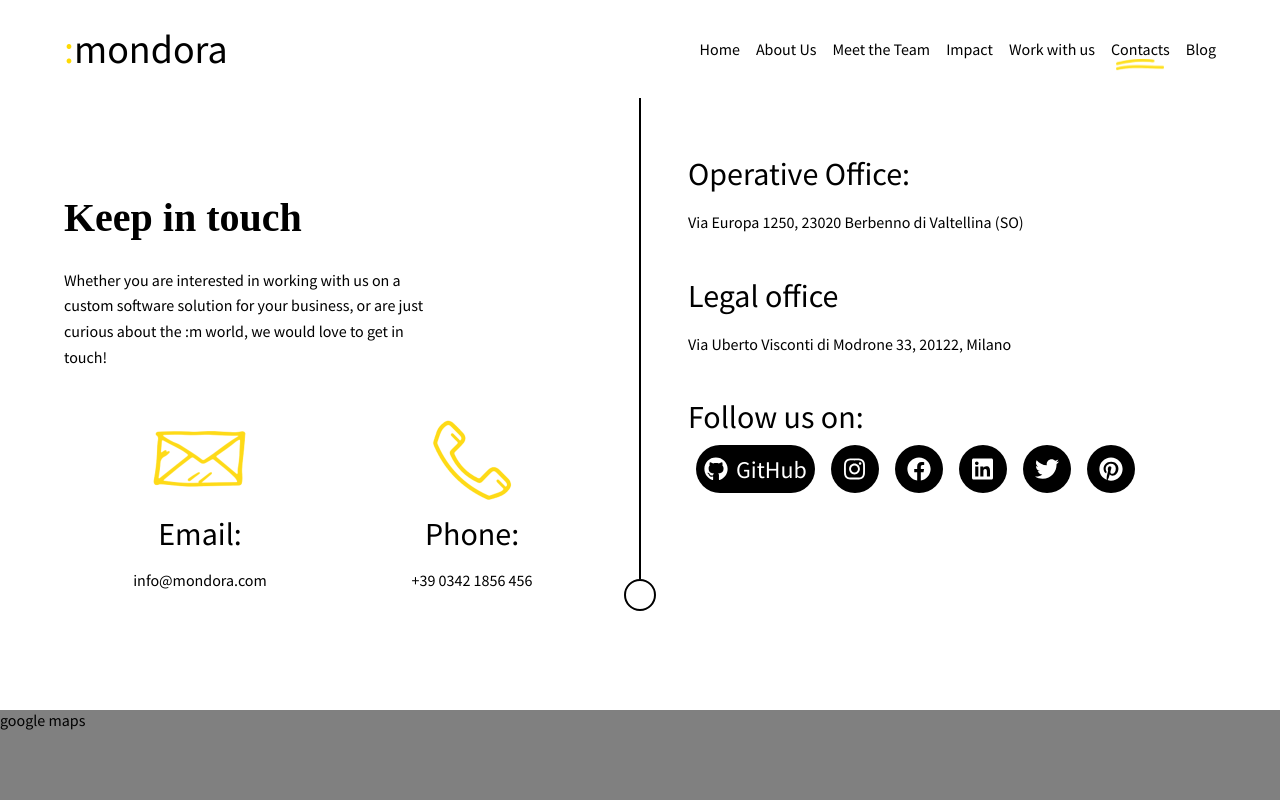
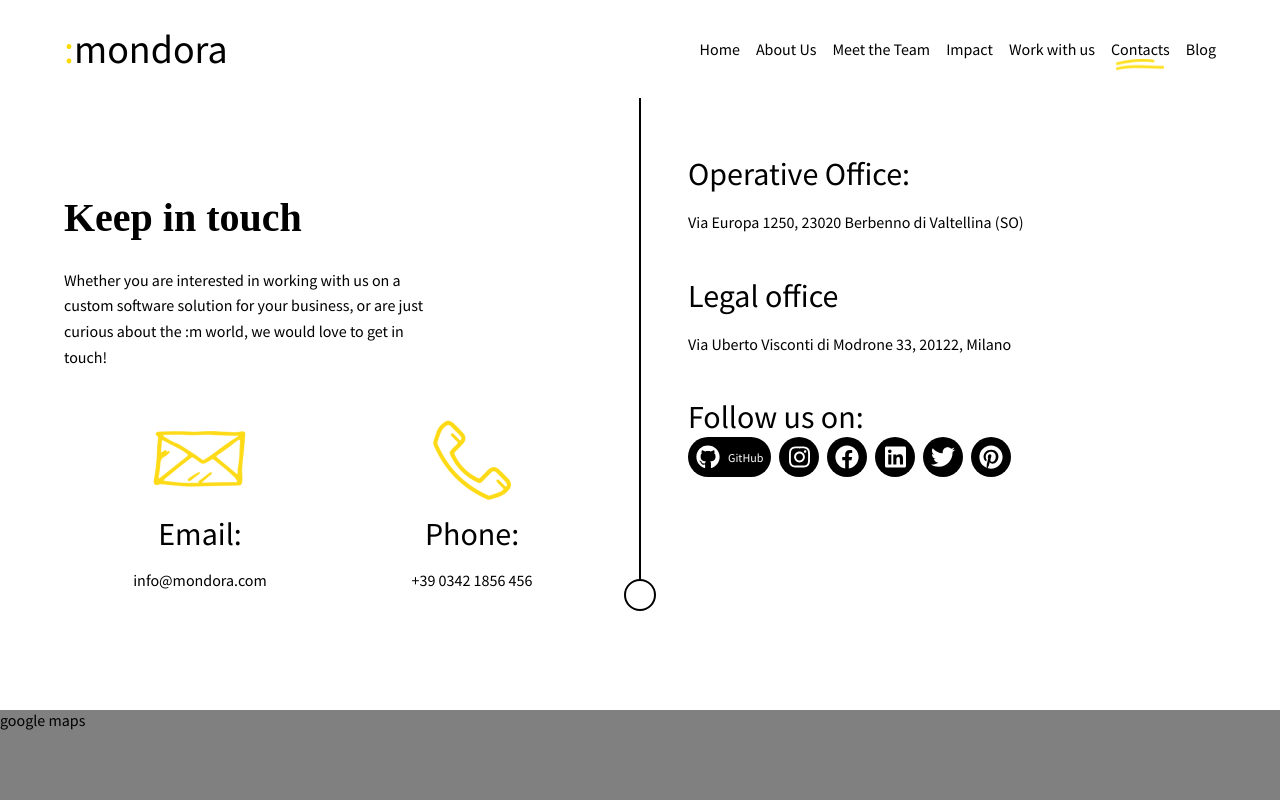
Before and after one commit to mondora/mondora-website-front, a Gatsby site: page /contacts in a window 1280 px wide. Shown: the top 800 px of the page. Built offline with nearby package versions, Linux system fonts and the light colour scheme; Gatsby itself is replaced by a stand-in of ours; a web font is replaced by a local one.

Commit message:
refactor: `SocialLink` to have proper gutter and padding

```diff
--- a/src/components/footer/index.jsx
+++ b/src/components/footer/index.jsx
@@ -138,7 +138,7 @@ const Footer = () => (
                     <p>{`+39 0342 1856456 - info@mondora.com`}</p>
                 </span>
                 <span>
-                    <div style={{ display: "flex" }}>
+                    <StackPanel gutter={8}>
                         {Socials.map(social => (
                             <SocialLink
                                 type="light"
@@ -147,7 +147,7 @@ const Footer = () => (
                                 icon={social.icon}
                             ></SocialLink>
                         ))}
-                    </div>
+                    </StackPanel>
                 </span>
             </StackPanel>
         </Misc>
--- a/src/components/social-link/index.jsx
+++ b/src/components/social-link/index.jsx
@@ -5,36 +5,55 @@ import styled, { css } from "styled-components";
 
 import { FontAwesomeIcon } from "@fortawesome/react-fontawesome";
 
-const RadiusIcon = styled.div`
-    display: flex;
-    justify-content: center;
-    align-items: center;
-    color: ${props =>
-        props.type === "dark" ? css`var(--white)` : css`var(--black)`};
-    background-color: ${props =>
-        props.type === "dark" ? css`var(--black)` : css`var(--white)`};
-    padding: 8px;
-    margin: 8px;
-    border-radius: ${props => (props.text ? "24px" : "50%")};
+import StackPanel from "../stackpanel";
+
+const RadiusIcon = styled(StackPanel)`
     font-size: 24px;
-    height: 32px;
-    width: ${props => (props.text ? "auto" : "32px")};
+    min-width: 24px;
+    height: 24px;
+    border-radius: 24px;
 `;
 
+const WhiteRadiusIcon = styled(RadiusIcon)`
+    color: var(--black);
+    background-color: var(--white);
+`;
+
+const DarkRadiusIcon = styled(RadiusIcon)`
+    color: var(--white);
+    background-color: var(--black);
+`;
+
+const ThemedRadiusIcon = ({ type, ...rest }) => {
+    switch (type) {
+        case "dark":
+            return <DarkRadiusIcon {...rest} />;
+        default:
+            return <WhiteRadiusIcon {...rest} />;
+    }
+};
+
 const SocialName = styled.div`
-    margin-left: 8px;
+    margin: 0 8px;
+    font-size: 12px;
 `;
 
 const LinkContainer = styled.a`
     text-decoration: none;
 `;
 
-const SocialLink = ({ type, text, url, icon }) => (
+const SocialLink = ({ type = "light", text, url, icon }) => (
     <LinkContainer href={url}>
-        <RadiusIcon type={type} text={text}>
+        <ThemedRadiusIcon
+            type={type}
+            align="center"
+            justify="center"
+            gutter={8}
+            padding={8}
+        >
             <FontAwesomeIcon icon={icon} />
             {text && <SocialName>{text}</SocialName>}
-        </RadiusIcon>
+        </ThemedRadiusIcon>
     </LinkContainer>
 );
 SocialLink.propTypes = {
--- a/src/pages/contacts/index.jsx
+++ b/src/pages/contacts/index.jsx
@@ -2,9 +2,6 @@ import React from "react";
 
 import styled from "styled-components";
 
-import Layout from "../../components/layout";
-
-import SocialLink from "../../components/social-link";
 import {
     faGithub,
     faLinkedin,
@@ -13,6 +10,10 @@ import {
     faInstagram,
     faPinterest
 } from "@fortawesome/free-brands-svg-icons";
+
+import Layout from "../../components/layout";
+import SocialLink from "../../components/social-link";
+import StackPanel from "../../components/stackpanel";
 
 import EmailIcon from "../../../static/images/email-icon.png";
 import PhoneIcon from "../../../static/images/phone-icon.png";
@@ -203,7 +204,7 @@ const Contacts = () => (
                 ))}
                 <RightTitle>{"Follow us on:"}</RightTitle>
 
-                <div style={{ display: "flex" }}>
+                <StackPanel gutter={8}>
                     {Socials.map(social => (
                         <SocialLink
                             type="dark"
@@ -212,7 +213,7 @@ const Contacts = () => (
                             icon={social.icon}
                         ></SocialLink>
                     ))}
-                </div>
+                </StackPanel>
             </RightParagraph>
         </Container>
         {/* TODO: aggiungere mappa google */}
```
